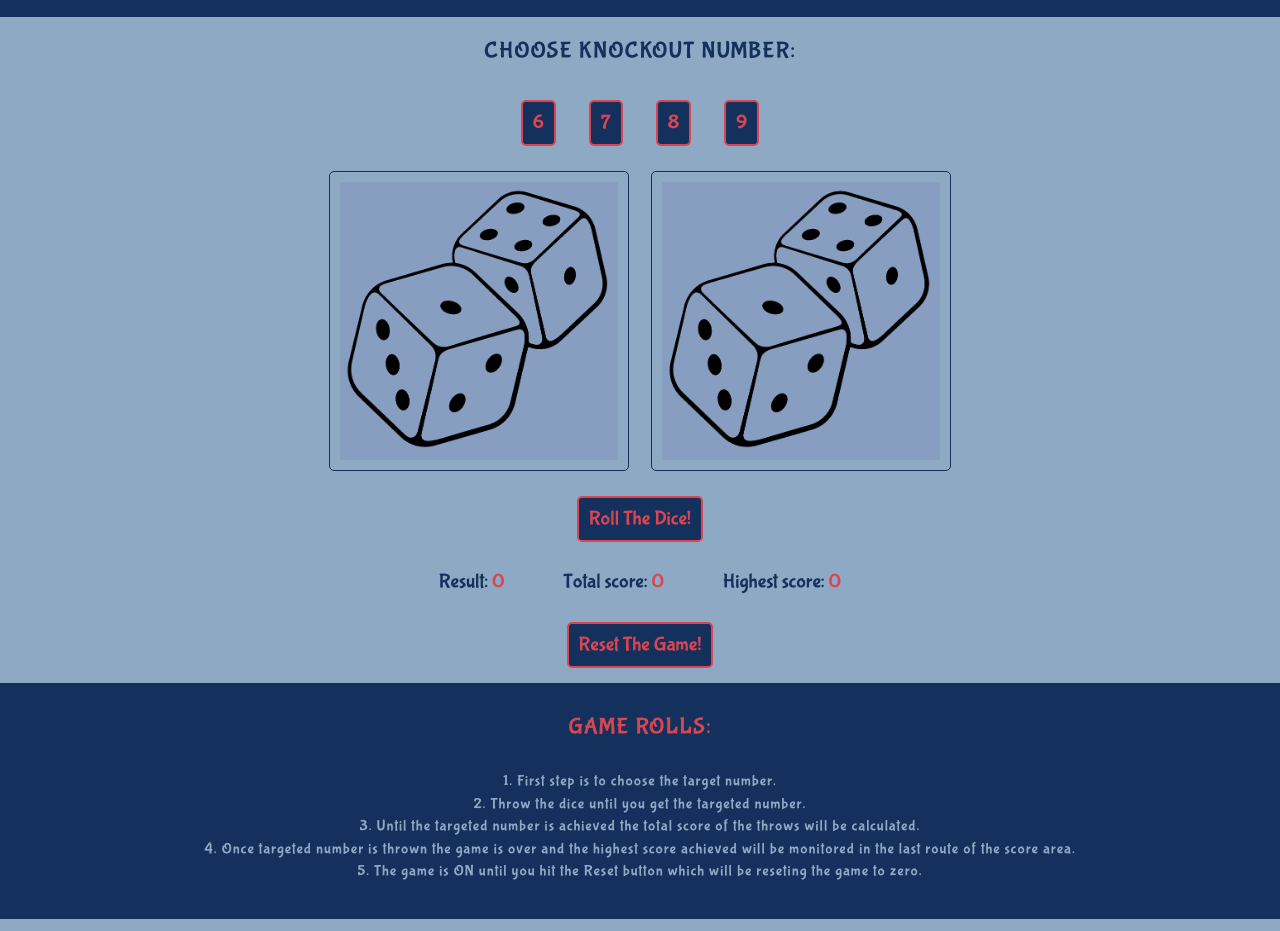
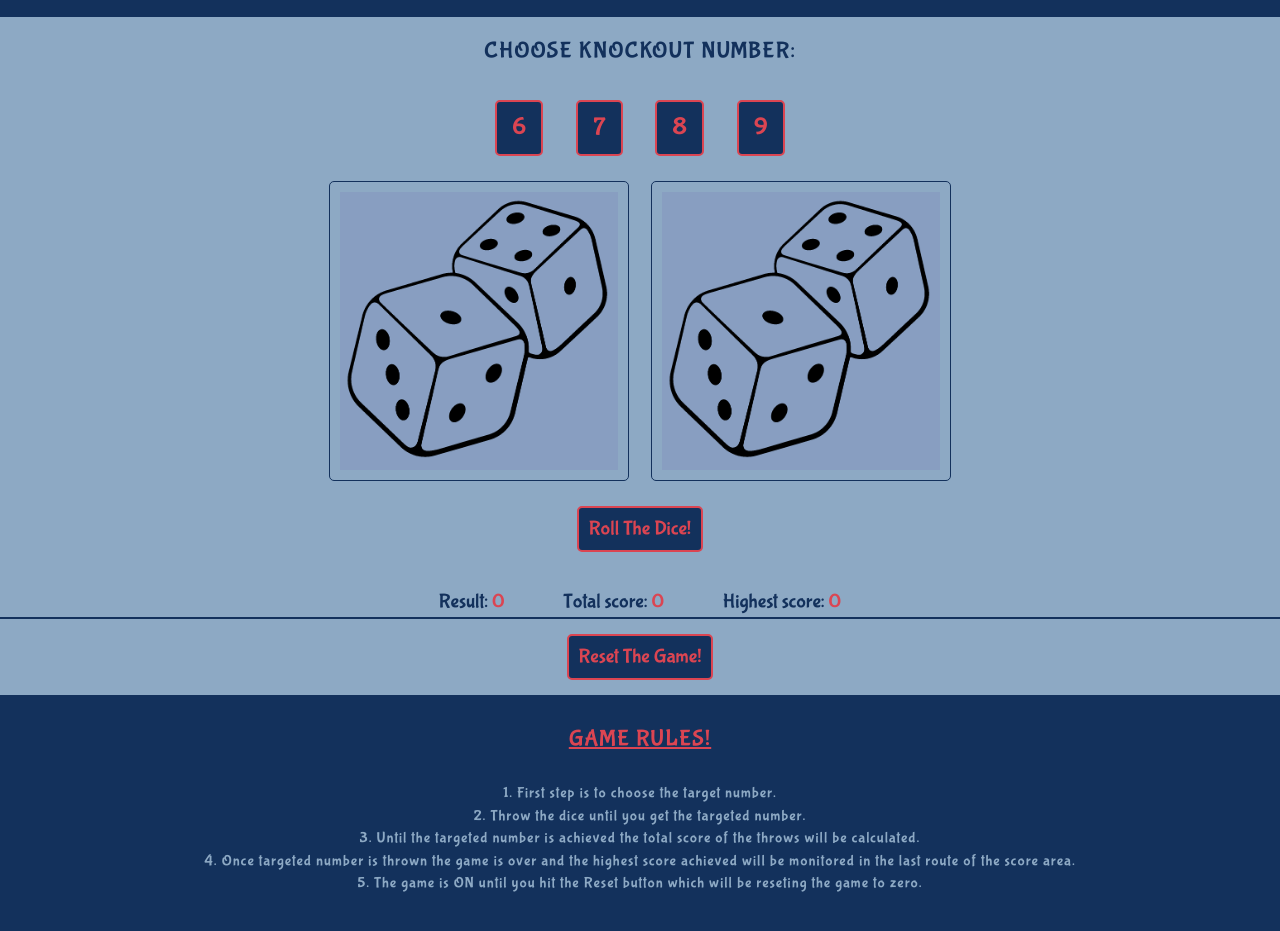
Before and after one commit to Balkaneros91/test-project, a plain HTML site: page index.html in a window 1280 px wide. Shown: the part 84-1015 px from the top of the page. Drawn offline with nearby package versions, Linux system fonts and the light colour scheme; a web font is replaced by a local one.

Commit message:
Add some small changes

```diff
--- a/assets/css/style.css
+++ b/assets/css/style.css
@@ -38,6 +38,11 @@ h2 {
 
 /* controller btns */
 
+.controller > .btn {
+    font-size: 25px;
+    padding: 15px;
+}
+
 .btn {
     padding: 10px;
     margin: 15px;
@@ -67,7 +72,8 @@ p {
 }
 
 .result-area {
-    margin: 10px auto;
+    border-bottom: 2px solid #13315C;
+    padding-top: 20px;
 }
 
 span {
@@ -84,6 +90,7 @@ span {
 
 .footer > h2 {
     color: rgb(219 69 82);
+    text-decoration: underline;
 }
 
 .footer > ol {
--- a/index.html
+++ b/index.html
@@ -56,7 +56,7 @@
   </div>
 
   <div class="footer">
-    <h2>Game rolls:</h2>
+    <h2>Game rules!</h2>
     <ol class="rules">
       <li>First step is to choose the target number.</li>
       <li>Throw the dice until you get the targeted number.</li>
```
